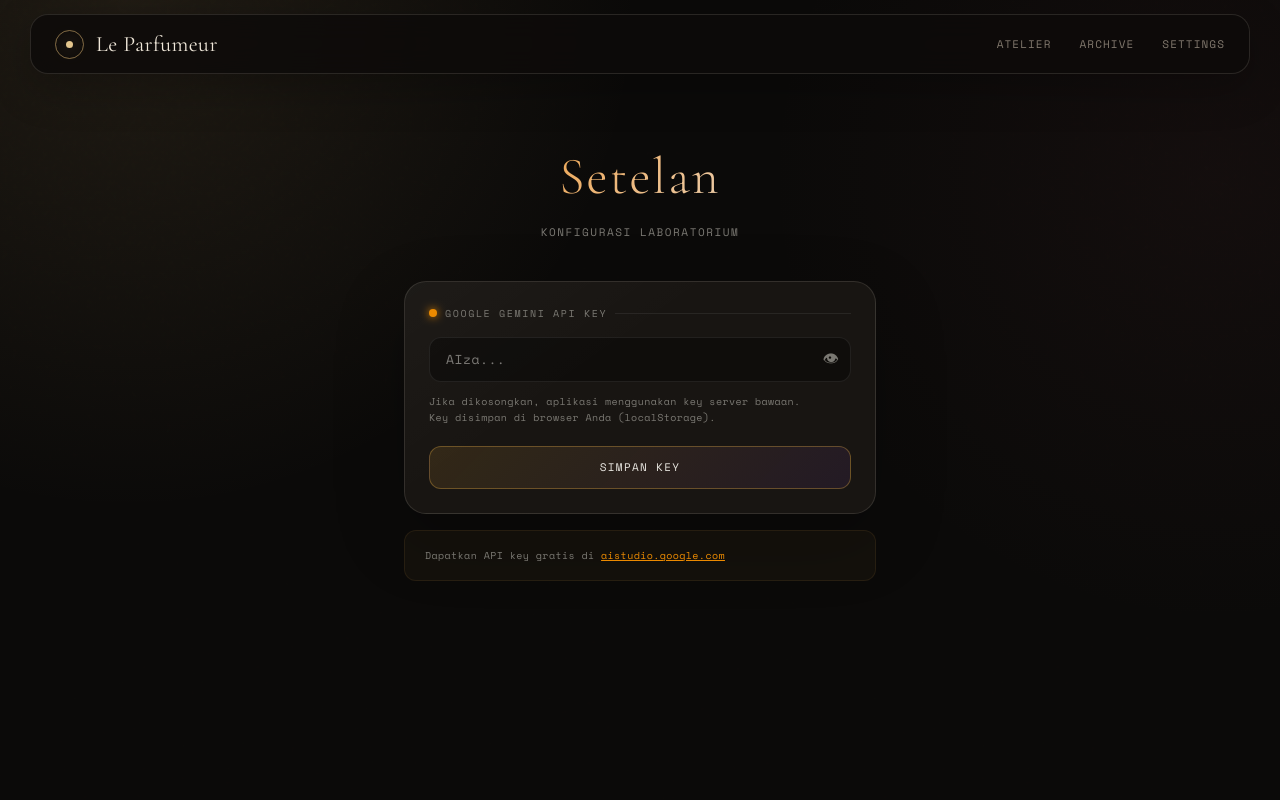
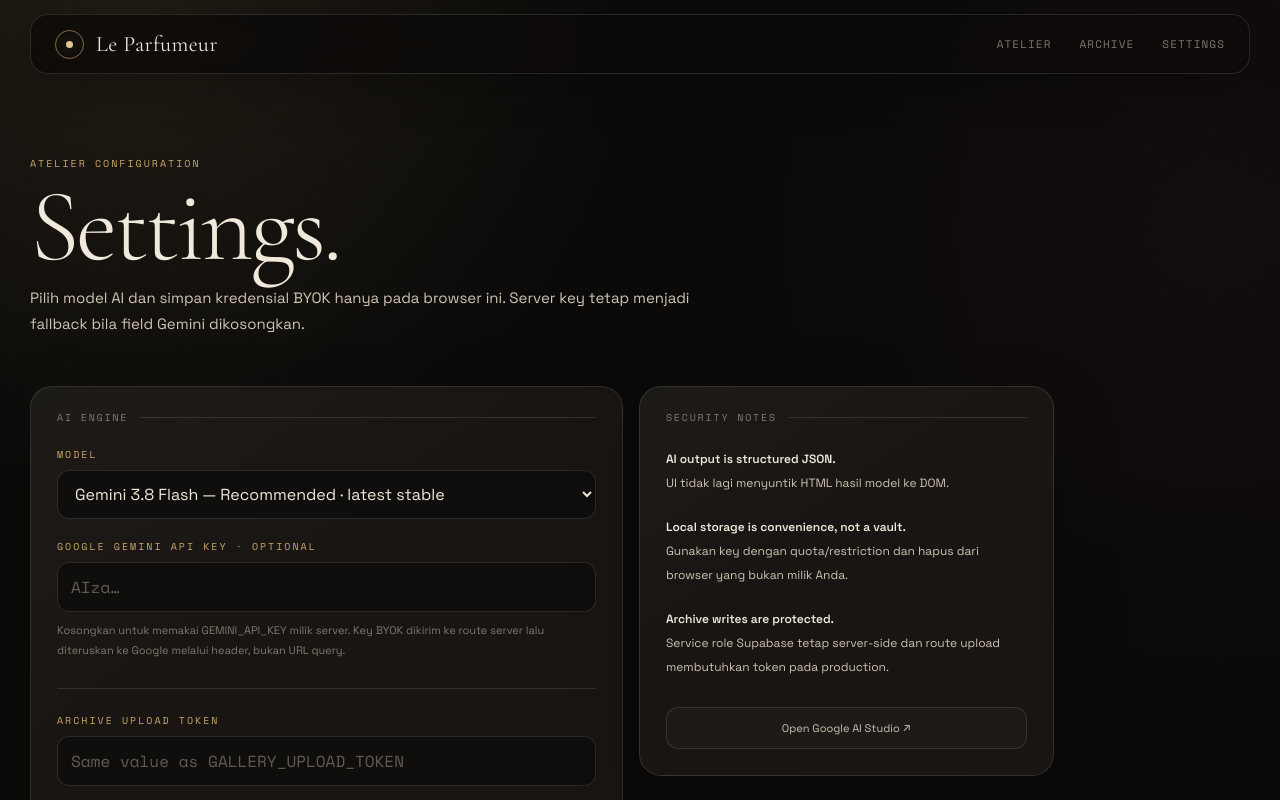
Before and after one commit to ayamkabisat-byte/leperfumer, a Next.js app: page /settings in a window 1280 px wide. Shown: the top 800 px of the page. Built offline with nearby package versions, Linux system fonts and the light colour scheme.

Commit message:
Modernize AI and archive settings

```diff
--- a/app/settings/page.tsx
+++ b/app/settings/page.tsx
@@ -1,99 +1,96 @@
 'use client';
 
-import { useState, useEffect } from 'react';
+import { useEffect, useState } from 'react';
 
-const AMBER = 'oklch(72% 0.18 68)';
+const MODELS = [
+  { value: 'gemini-3.8-flash', label: 'Gemini 3.8 Flash', note: 'Recommended · latest stable' },
+  { value: 'gemini-3.7-flash', label: 'Gemini 3.7 Flash', note: 'Stable fallback' },
+  { value: 'gemini-3.6-flash', label: 'Gemini 3.6 Flash', note: 'Stable compatibility' },
+];
 
 export default function SettingsPage() {
   const [geminiKey, setGeminiKey] = useState('');
-  const [showKey, setShowKey] = useState(false);
+  const [galleryToken, setGalleryToken] = useState('');
+  const [model, setModel] = useState('gemini-3.8-flash');
+  const [showSecrets, setShowSecrets] = useState(false);
   const [saved, setSaved] = useState(false);
 
   useEffect(() => {
-    const stored = localStorage.getItem('gemini_user_key');
-    if (stored) setGeminiKey(stored);
+    const legacyKey = localStorage.getItem('gemini_user_key') || '';
+    setGeminiKey(localStorage.getItem('leperfumer_gemini_key') || legacyKey);
+    setGalleryToken(localStorage.getItem('leperfumer_gallery_token') || '');
+    setModel(localStorage.getItem('leperfumer_ai_model') || 'gemini-3.8-flash');
   }, []);
 
-  const handleSave = () => {
-    localStorage.setItem('gemini_user_key', geminiKey);
+  const save = () => {
+    const key = geminiKey.trim();
+    const token = galleryToken.trim();
+    if (key) localStorage.setItem('leperfumer_gemini_key', key); else localStorage.removeItem('leperfumer_gemini_key');
+    if (token) localStorage.setItem('leperfumer_gallery_token', token); else localStorage.removeItem('leperfumer_gallery_token');
+    localStorage.setItem('leperfumer_ai_model', model);
+    localStorage.removeItem('gemini_user_key');
     setSaved(true);
-    setTimeout(() => setSaved(false), 2500);
+    window.setTimeout(() => setSaved(false), 1800);
   };
 
-  const handleClear = () => {
+  const clearSecrets = () => {
+    localStorage.removeItem('leperfumer_gemini_key');
+    localStorage.removeItem('leperfumer_gallery_token');
     localStorage.removeItem('gemini_user_key');
     setGeminiKey('');
+    setGalleryToken('');
   };
 
   return (
-    <main className="max-w-lg mx-auto px-5 pb-20">
-      <header className="text-center pt-16 pb-10">
-        <h1 className="font-serif-lab font-light"
-          style={{ fontSize: 'clamp(36px, 6vw, 52px)', letterSpacing: '0.04em',
-            background: `linear-gradient(135deg, ${AMBER} 0%, #e8e6e0 100%)`,
-            WebkitBackgroundClip: 'text', WebkitTextFillColor: 'transparent' }}>
-          Setelan
-        </h1>
-        <p className="font-mono-lab uppercase mt-2" style={{ fontSize: 11, letterSpacing: '0.14em', color: '#7a7872' }}>
-          Konfigurasi laboratorium
-        </p>
-      </header>
+    <main className="site-shell pb-24">
+      <section className="hero" style={{ gridTemplateColumns: '1fr' }}>
+        <div>
+          <div className="eyebrow">Atelier configuration</div>
+          <h1 className="display-title">Settings.</h1>
+          <p className="hero-copy">Pilih model AI dan simpan kredensial BYOK hanya pada browser ini. Server key tetap menjadi fallback bila field Gemini dikosongkan.</p>
+        </div>
+      </section>
 
-      <div className="panel-lab p-6 mb-4">
-        <div className="flex items-center gap-2 mb-4">
-          <div className="w-2 h-2 rounded-full" style={{ background: AMBER, boxShadow: `0 0 8px ${AMBER}` }}></div>
-          <span className="font-mono-lab uppercase" style={{ fontSize: 10, letterSpacing: '0.16em', color: '#7a7872' }}>
-            Google Gemini API Key
-          </span>
-          <div className="flex-1 h-px" style={{ background: 'rgba(255,255,255,0.07)' }}></div>
-        </div>
+      <div className="grid lg:grid-cols-[1fr_.7fr] gap-4 max-w-5xl">
+        <section className="atelier-panel">
+          <div className="panel-kicker">AI engine</div>
+          <label className="block mb-5">
+            <span className="eyebrow block mb-2">Model</span>
+            <select className="field" value={model} onChange={(event) => setModel(event.target.value)}>
+              {MODELS.map((item) => <option key={item.value} value={item.value}>{item.label} — {item.note}</option>)}
+            </select>
+          </label>
 
-        <div className="relative mb-3">
-          <input type={showKey ? 'text' : 'password'}
-            value={geminiKey} onChange={e => setGeminiKey(e.target.value)}
-            placeholder="AIza..."
-            className="w-full px-4 py-3 pr-12 rounded-xl outline-none font-mono-lab"
-            style={{ background: 'rgba(0,0,0,0.35)', border: '1px solid rgba(255,255,255,0.08)',
-              color: '#e8e6e0', fontSize: 13, letterSpacing: geminiKey && !showKey ? '0.2em' : '0.04em' }}/>
-          <button onClick={() => setShowKey(v => !v)} type="button"
-            className="absolute right-3 top-1/2 -translate-y-1/2"
-            style={{ background: 'none', border: 'none', cursor: 'pointer', color: '#7a7872' }}>
-            {showKey ? '🙈' : '👁'}
-          </button>
-        </div>
+          <label className="block">
+            <span className="eyebrow block mb-2">Google Gemini API key · optional</span>
+            <input className="field font-mono-lab text-[12px]" type={showSecrets ? 'text' : 'password'} value={geminiKey} onChange={(event) => setGeminiKey(event.target.value)} placeholder="AIza…" autoComplete="off" />
+          </label>
+          <p className="mt-2 text-[11px] leading-5" style={{ color: 'var(--muted)' }}>Kosongkan untuk memakai GEMINI_API_KEY milik server. Key BYOK dikirim ke route server lalu diteruskan ke Google melalui header, bukan URL query.</p>
 
-        <p className="font-mono-lab mb-5" style={{ fontSize: 10, color: '#7a7872', lineHeight: 1.6, letterSpacing: '0.04em' }}>
-          Jika dikosongkan, aplikasi menggunakan key server bawaan.<br/>
-          Key disimpan di browser Anda (localStorage).
-        </p>
+          <div className="mt-7 pt-6" style={{ borderTop: '1px solid var(--line)' }}>
+            <label className="block">
+              <span className="eyebrow block mb-2">Archive upload token</span>
+              <input className="field font-mono-lab text-[12px]" type={showSecrets ? 'text' : 'password'} value={galleryToken} onChange={(event) => setGalleryToken(event.target.value)} placeholder="Same value as GALLERY_UPLOAD_TOKEN" autoComplete="off" />
+            </label>
+            <p className="mt-2 text-[11px] leading-5" style={{ color: 'var(--muted)' }}>Wajib untuk deployment production. Nilainya harus sama dengan GALLERY_UPLOAD_TOKEN di environment server.</p>
+          </div>
 
-        <div className="flex gap-3">
-          <button onClick={handleSave}
-            className="flex-1 py-3 rounded-xl font-mono-lab uppercase transition"
-            style={{ fontSize: 11, letterSpacing: '0.12em',
-              background: saved ? 'rgba(60,180,100,0.15)' : 'linear-gradient(135deg, rgba(200,150,50,0.15), rgba(140,80,200,0.1))',
-              border: saved ? '1px solid rgba(60,180,100,0.4)' : '1px solid rgba(200,150,60,0.4)',
-              color: '#e8e6e0', cursor: 'pointer' }}>
-            {saved ? '✓ Tersimpan' : 'Simpan Key'}
-          </button>
-          {geminiKey && (
-            <button onClick={handleClear}
-              className="px-5 py-3 rounded-xl font-mono-lab uppercase"
-              style={{ fontSize: 11, letterSpacing: '0.12em',
-                background: 'rgba(255,255,255,0.03)', border: '1px solid rgba(255,255,255,0.08)',
-                color: '#7a7872', cursor: 'pointer' }}>
-              Hapus
-            </button>
-          )}
-        </div>
-      </div>
+          <div className="flex flex-wrap gap-2 mt-7">
+            <button className="primary-button px-6 py-3 text-[11px] uppercase tracking-[0.1em]" onClick={save}>{saved ? 'Saved ✓' : 'Save settings'}</button>
+            <button className="soft-button px-5 py-3 text-[11px]" onClick={() => setShowSecrets((value) => !value)}>{showSecrets ? 'Hide secrets' : 'Show secrets'}</button>
+            <button className="ghost-button px-5 py-3 text-[11px]" onClick={clearSecrets}>Clear secrets</button>
+          </div>
+        </section>
 
-      <div className="rounded-xl px-5 py-4 font-mono-lab"
-        style={{ background: 'rgba(180,130,60,0.05)', border: '1px solid rgba(180,130,60,0.12)',
-          fontSize: 10, color: '#7a7872', lineHeight: 1.7, letterSpacing: '0.04em' }}>
-        Dapatkan API key gratis di{' '}
-        <a href="https://aistudio.google.com/app/apikey" target="_blank" rel="noopener noreferrer"
-          style={{ color: AMBER, textDecoration: 'underline' }}>aistudio.google.com</a>
+        <aside className="atelier-panel h-fit">
+          <div className="panel-kicker">Security notes</div>
+          <div className="space-y-5 text-[12px] leading-6" style={{ color: 'var(--paper-soft)' }}>
+            <p><strong style={{ color: 'var(--paper)' }}>AI output is structured JSON.</strong><br/>UI tidak lagi menyuntik HTML hasil model ke DOM.</p>
+            <p><strong style={{ color: 'var(--paper)' }}>Local storage is convenience, not a vault.</strong><br/>Gunakan key dengan quota/restriction dan hapus dari browser yang bukan milik Anda.</p>
+            <p><strong style={{ color: 'var(--paper)' }}>Archive writes are protected.</strong><br/>Service role Supabase tetap server-side dan route upload membutuhkan token pada production.</p>
+          </div>
+          <a className="soft-button block mt-7 px-4 py-3 text-center text-[11px] no-underline" style={{ color: 'var(--paper-soft)' }} href="https://aistudio.google.com/app/apikey" target="_blank" rel="noopener noreferrer">Open Google AI Studio ↗</a>
+        </aside>
       </div>
     </main>
   );
```
